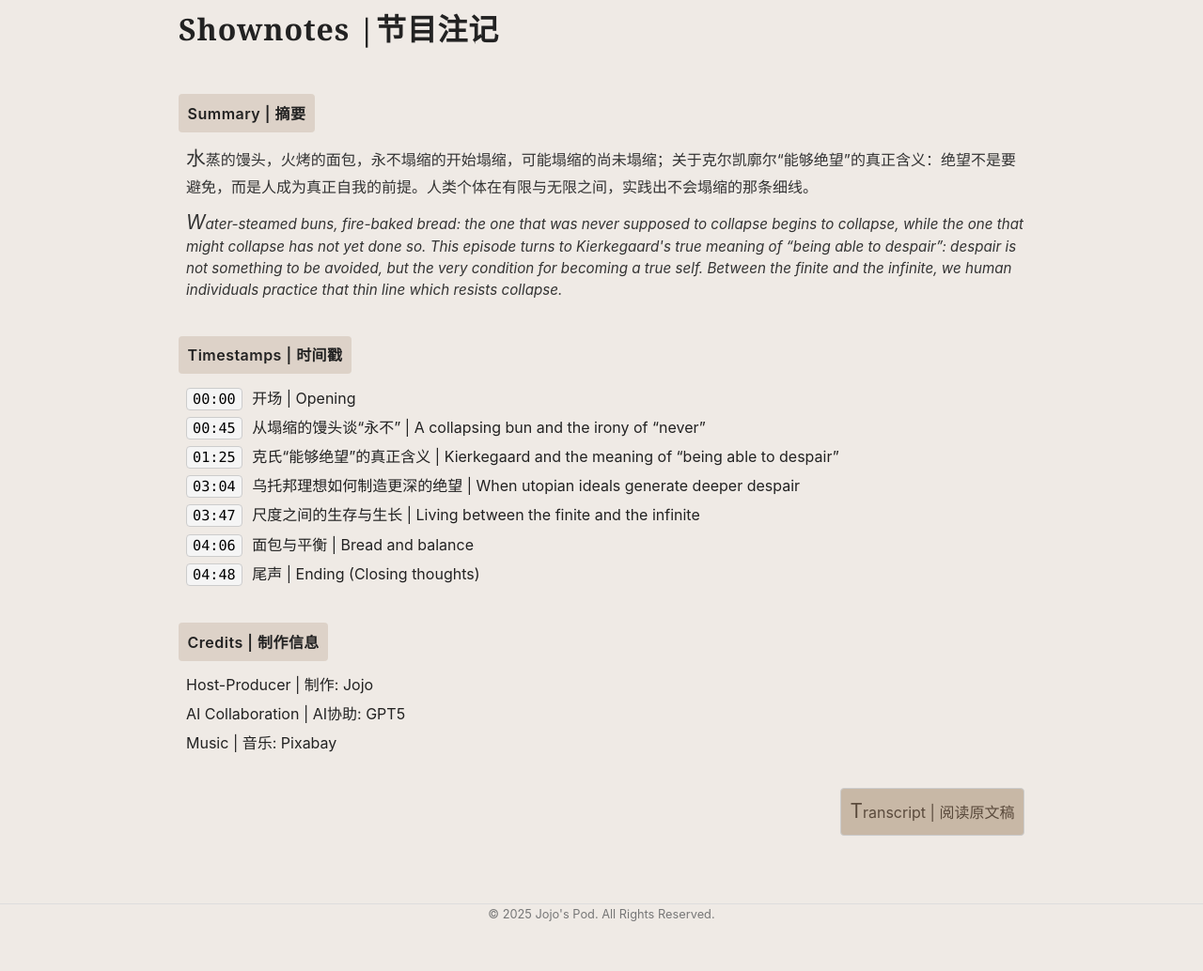
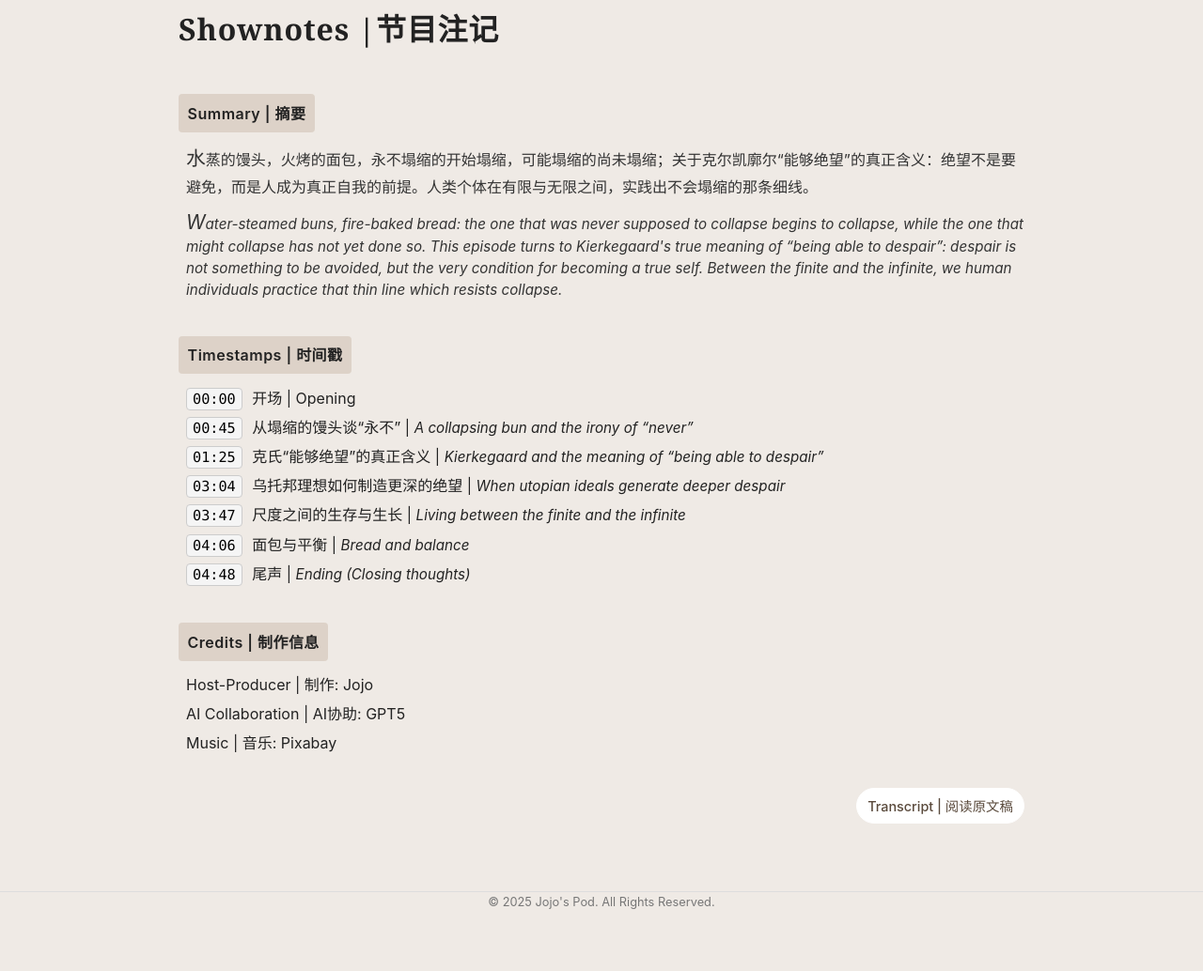
Before and after one commit to JojoGuz/jojopod, a plain HTML site: page ep09.html in a window 1280 px wide. Shown: the part 1098-2132 px from the top of the page at 94% size. Drawn offline with Linux system fonts and the light colour scheme.

Commit message:
quote, transcript link, 样式

```diff
--- a/ep09.html
+++ b/ep09.html
@@ -60,12 +60,12 @@
     <ul class="timestamps" data-audio="episode9-audio">
 
       <li><button data-seconds="0">00:00</button> 开场 | Opening </li>
-      <li><button data-seconds="45">00:45</button> 从塌缩的馒头谈“永不” | A collapsing bun and the irony of “never”</li>
-      <li><button data-seconds="85">01:25</button> 克氏“能够绝望”的真正含义 | Kierkegaard and the meaning of “being able to despair”</li>
-      <li><button data-seconds="184">03:04</button> 乌托邦理想如何制造更深的绝望 | When utopian ideals generate deeper despair</li>
-      <li><button data-seconds="227">03:47</button> 尺度之间的生存与生长 | Living between the finite and the infinite</li>
-      <li><button data-seconds="246">04:06</button> 面包与平衡 | Bread and balance</li>
-      <li><button data-seconds="288">04:48</button> 尾声 | Ending (Closing thoughts)</li>
+      <li><button data-seconds="45">00:45</button> 从塌缩的馒头谈“永不” | <span class="en">A collapsing bun and the irony of “never”</span></li>
+      <li><button data-seconds="85">01:25</button> 克氏“能够绝望”的真正含义 | <span class="en">Kierkegaard and the meaning of “being able to despair”</span></li>
+      <li><button data-seconds="184">03:04</button> 乌托邦理想如何制造更深的绝望 | <span class="en">When utopian ideals generate deeper despair</span></li>
+      <li><button data-seconds="227">03:47</button> 尺度之间的生存与生长 | <span class="en">Living between the finite and the infinite</span></li>
+      <li><button data-seconds="246">04:06</button> 面包与平衡 | <span class="en">Bread and balance</span></li>
+      <li><button data-seconds="288">04:48</button> 尾声 | <span class="en">Ending (Closing thoughts)</span></li>
 
     </ul>
   </section>
@@ -81,9 +81,11 @@
     </ul>
   </section>
 
-  <section class="block">
-    <p><a class="transcript" href="ep09_detail.html">Transcript | 阅读原文稿</a></p>
-  </section>
+ <section class="block">
+  <div class="transcript-wrapper">
+    <a class="transcript-pill" href="ep09_detail.html">Transcript | 阅读原文稿</a>
+  </div>
+</section>
 
 </main>
 
--- a/style_intest.css
+++ b/style_intest.css
@@ -24,12 +24,16 @@
 
   --accent-bg: #c8b8a679;
 
-  --link-button-bg:#C8B8A6;
+  --link-button-bg:#ffffff;
   --link-button-text:#5A4A3C;
   --link-button-hover:#cacaa2;
 
   --footnote-ref:#222;
   --footnote-fef-hover:#cacaa2;
+
+  --nav-text:#b40707;
+
+  --quote-background:#f7f7f7;
 
 
   --max-width: 900px;
@@ -58,7 +62,7 @@ body {
 .top-nav a {
   text-decoration: none;
   font-size: 1rem;
-  color: #b40707;
+  color: var(--nav-text);
   font-weight: 600;
   font-family: var(--sans);
 }
@@ -174,6 +178,17 @@ h5 {
   letter-spacing: 0.02rem;
 }
 
+/*----引用----*/
+blockquote {
+  background: var(--quote-background);     /* 柔和背景色 */
+  padding: 0.8em 1.2em;    /* 内距让内容更呼吸 */
+  border-left: 4px solid #d0d0d0; /* 左侧竖线，增强引用感 */
+  margin: 1em 0;           /* 与上下正文保持距离 */
+  font-size: 0.9em;        /* 比正文略小一点 */
+  line-height: 1.6;        /* 更好的可读性 */
+ /* border-radius: 6px;       可选：柔和圆角 */
+}
+
 
 .footnote-ref {
   text-decoration: none;
@@ -230,6 +245,10 @@ span.en {
   font-size: 0.95rem;
   line-height: 1.5;
   letter-spacing: 0;
+  font-style: oblique;
+}
+
+blockquote.en {
   font-style: oblique;
 }
 
@@ -303,23 +322,33 @@ audio {
 
 /* ---------- Transcript Link ---------- */
 
-.transcript {
-  background-color: var(--link-button-bg);
-  display: block;
-  padding: 0.4rem 0.6rem;
-  border: 1px solid #ccc;
-  border-radius: 4px;
-  text-decoration: none;
-  color: var(--link-button-text);
-  margin-left: auto;        /* 自动占满左边空间，把按钮推到右侧 */
-  width: fit-content;       /* 宽度刚好包住内容 */
+.transcript-wrapper {
+  display: flex;
+  justify-content: flex-end;  /* 将按钮推到右边 */
   margin-top: 2rem;
 }
 
-.transcript:hover {
-  background: var(--link-button-hover);
+.transcript-pill {
+  display: inline-flex;
+  align-items: center;
+  padding: 0.35rem 0.7rem;
+  font-size: 0.9rem;
+  font-weight: 500;
+  border-radius: 999px;
+  text-decoration: none;
+  transition: background 0.2s ease, border-color 0.2s ease;
+
+  /* 这是重点：按钮色彩 */
+  background-color: var(--link-button-bg); /* 强调按钮行为 */
+  color: var(--link-button-text);
+  border: 1px solid var(--link-button-bg);
 }
 
+.transcript-pill:hover,
+.transcript-pill:focus {
+  background-color: var(--link-button-hover);
+  border-color: var(--link-button-hover);
+}
 
 /* ---------- Footer ---------- */
 
```
Also changed, not shown: ep09_detail.html (+9 -9 lines).
